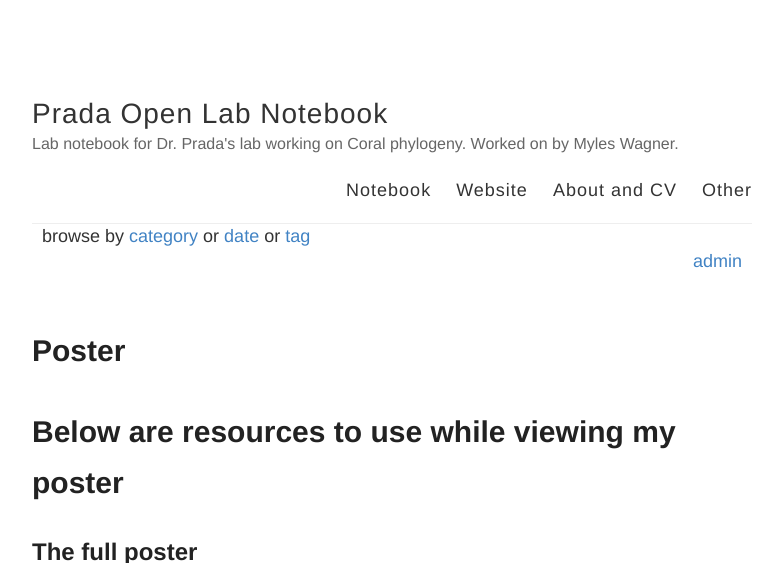
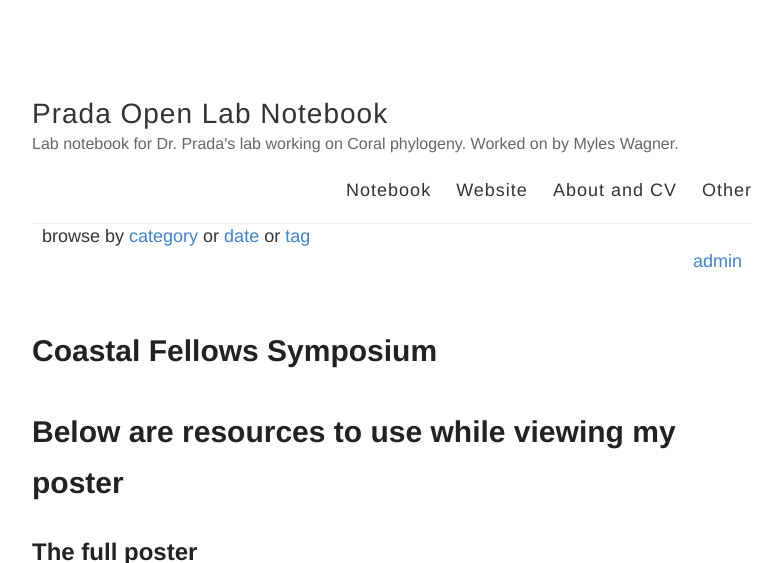
Before and after one commit to Mwags24/Brevolium_Notebook, a Jekyll site: the page built from _posts/2020-11-23-Poster_Page..md, in a window 1280 px wide and 900 px high, cut to the strip 0-563 px from the top of the window. Shown: the whole strip, without its empty margins (248-1030 px from the left). Built offline with Jekyll 4.4.1, drawn with Linux system fonts in a browser that asks for light colours.

Commit message:
Update 2020-11-23-Poster_Page..md

```diff
--- a/_posts/2020-11-23-Poster_Page..md
+++ b/_posts/2020-11-23-Poster_Page..md
@@ -1,6 +1,6 @@
 ---
 layout: post
-title: "Poster"
+title: "Coastal Fellows Symposium"
 categories:
 tags:
 ---
```
